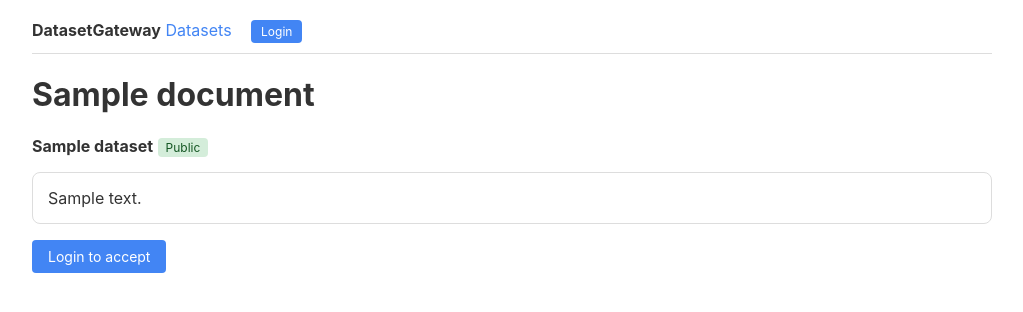
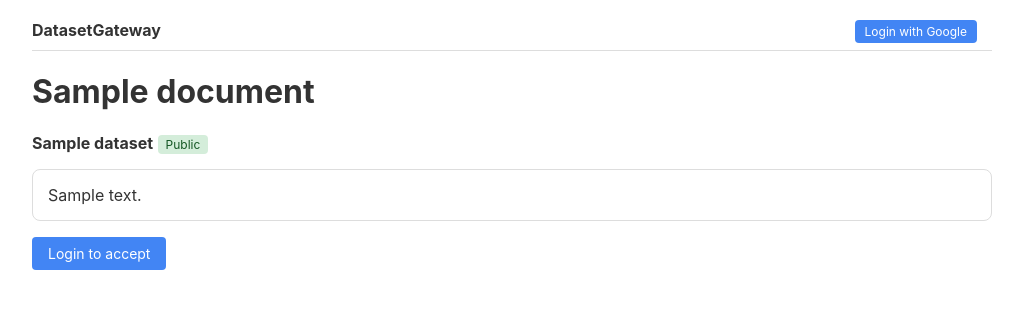
Before and after one commit to JaneliaSciComp/DatasetGateway, a Django app: a page that uses dsg/web/templates/web/base.html in a window 1280 px wide. Shown: the top 312 px of the page, without its empty margins (128-1151 px from the left). Run offline with Django 5.2, Linux system fonts and the light colour scheme; tables that the repository leaves empty hold one stand-in row (values such as "Sample post").

Commit message:
Require login for web views and redirect logout to landing page
- /web/datasets now redirects unauthenticated users to Google login
- Logout redirects to / (landing page) instead of /web/datasets
- Nav only shows Datasets/My Datasets links when logged in
- Login button moved to far right, matching Logout position
- Add tests for login requirement and logout redirect

Co-Authored-By: Claude Opus 4.6 <noreply@anthropic.com>

```diff
--- a/dsg/web/templates/web/base.html
+++ b/dsg/web/templates/web/base.html
@@ -28,8 +28,8 @@
 <body>
     <nav>
         <strong>DatasetGateway</strong>
-        <a href="/web/datasets">Datasets</a>
         {% if user %}
+            <a href="/web/datasets">Datasets</a>
             <a href="/web/my-datasets">My Datasets</a>
             <span style="float: right; color: #666;">
                 {{ user.email }}
@@ -39,7 +39,9 @@
                 </form>
             </span>
         {% else %}
-            <a href="/auth/login" class="btn btn-sm">Login</a>
+            <span style="float: right;">
+                <a href="/auth/login" class="btn btn-sm">Login with Google</a>
+            </span>
         {% endif %}
     </nav>
 
--- a/dsg/web/views.py
+++ b/dsg/web/views.py
@@ -80,7 +80,7 @@ class LogoutView(View):
 
     def post(self, request):
         auth_logout(request)
-        response = redirect("/web/datasets")
+        response = redirect("/")
         delete_kwargs = {}
         cookie_domain = getattr(settings, "AUTH_COOKIE_DOMAIN", "")
         if cookie_domain:
@@ -90,10 +90,12 @@ class LogoutView(View):
 
 
 class DatasetsView(View):
-    """GET /web/datasets — Browse datasets."""
+    """GET /web/datasets — Browse datasets (login required)."""
 
     def get(self, request):
         user = _get_web_user(request)
+        if not user:
+            return redirect("/auth/login?next=/web/datasets")
         datasets = Dataset.objects.all().order_by("name")
 
         is_sc_or_admin = user and _is_sc_or_admin(user)
```
Also changed, not shown: dsg/core/tests/test_middleware.py (+7 -10 lines).
